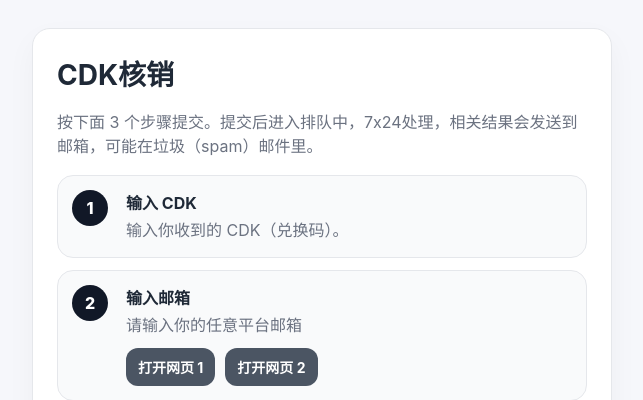
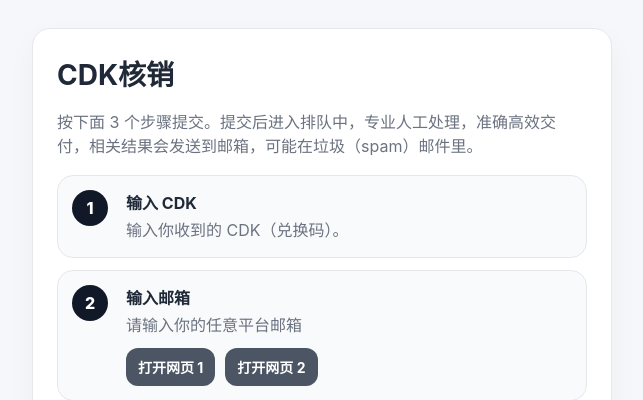
Before and after one commit to chennuo2233-png/vip-cdk-center, a Flask app: page /redeem in a window 1280 px wide. Shown: the part 53-453 px from the top of the page, without its empty margins (318-961 px from the left). Run offline with Flask 3, Linux system fonts and the light colour scheme; data comes from the database, SQL or seed files in the repository; data that the repository does not hold is empty.

Commit message:
Update redeem.html

```diff
--- a/templates/redeem.html
+++ b/templates/redeem.html
@@ -3,7 +3,7 @@
 {% block content %}
 <section class="card narrow redeem-card">
   <h1>CDK核销</h1>
-  <p class="muted">按下面 3 个步骤提交。提交后进入排队中，7x24处理，相关结果会发送到邮箱，可能在垃圾（spam）邮件里。</p>
+  <p class="muted">按下面 3 个步骤提交。提交后进入排队中，专业人工处理，准确高效交付，相关结果会发送到邮箱，可能在垃圾（spam）邮件里。</p>
 
   <div class="steps-flow" aria-label="兑换流程">
     <div class="step-item">
```
